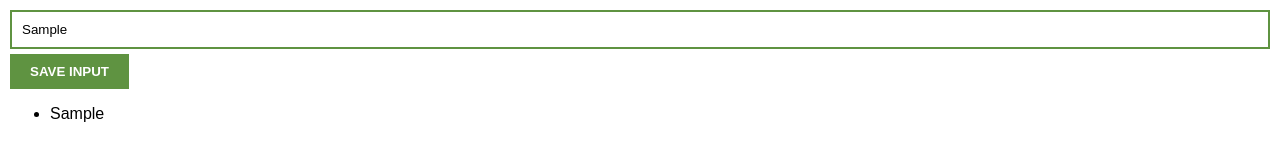
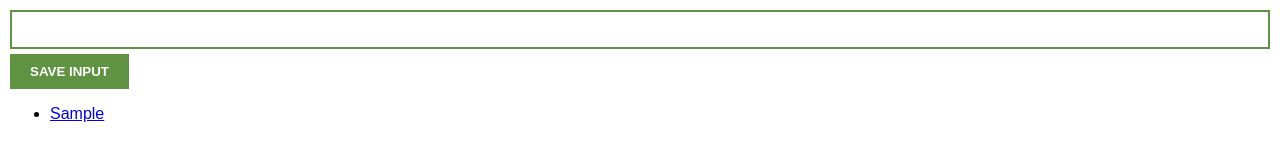
Before and after one commit to ryanwilliamdev/lead-gen-chrome-extension, a plain HTML site: page index.html in a window 1280 px wide. Both pictures are taken after typing "Sample" into the empty fields and a click on the button "SAVE INPUT". Drawn offline with Linux system fonts and the light colour scheme.

Commit message:
update index.html, script.js

```diff
--- a/index.html
+++ b/index.html
@@ -8,7 +8,7 @@
     <title>Lead Generator Chrome Extension</title>
   </head>
   <body>
-    <input type="text" name="input" id="input-el" />
+    <input type="text" name="input" id="input-el" onfocus="this.value=''"/>
     <button id="input-btn">SAVE INPUT</button>
     <ul id="ul-el"></ul>
     <script src="script.js"></script>
--- a/script.js
+++ b/script.js
@@ -5,13 +5,21 @@ const ulEl = document.querySelector("#ul-el");
 
 inputBtn.addEventListener("click", function () {
   myLeads.push(inputEl.value);
+  inputEl.value = "";
   renderLeads();
 });
 
 function renderLeads() {
   let listItems = "";
   for (let i = 0; i < myLeads.length; i++) {
-    listItems += "<li>" + myLeads[i] + "</li>";
+    // listItems += "<li><a target='_blank' href='" + myLeads[i] + "'>" + myLeads[i] + "</a></li>"
+    listItems += `
+    <li>
+        <a target='_blank' href='${myLeads[i]}'>
+            ${myLeads[i]}
+        </a>
+    </li>
+    `;
   }
   ulEl.innerHTML = listItems;
-};
+}
```
